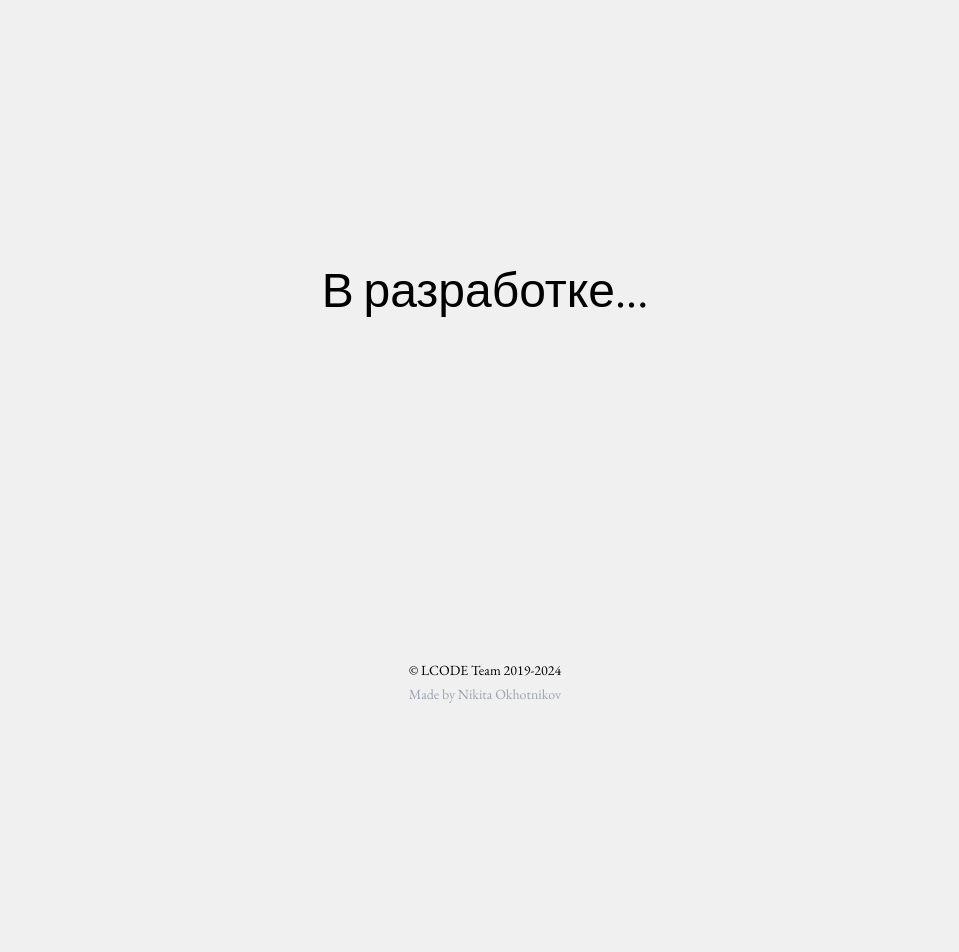
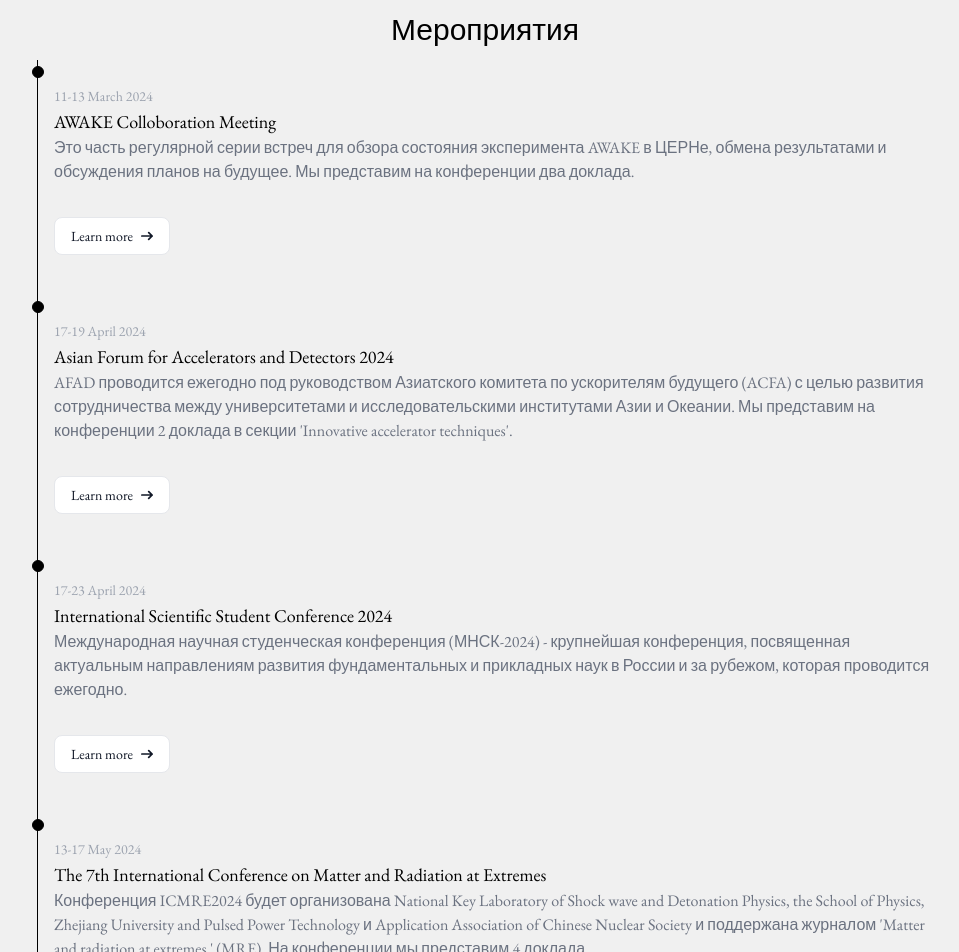
Before and after one commit to nikiquark/lcode_site, a Next.js app: page /ru/students in a window 1280 px wide. Shown: the part 80-1032 px from the top of the page, without its empty margins (155-1114 px from the left). Before the commit the page ends 800 px from the top, so only its background shows below. Built offline with nearby package versions, Linux system fonts and the light colour scheme.

Commit message:
feat: timeline in /students

```diff
--- a/src/app/(en)/students/page.tsx
+++ b/src/app/(en)/students/page.tsx
@@ -1,4 +1,7 @@
+import Timeline_en from '@/components/Timeline/Timeline_en'
+import times from '@/components/Timeline/times_en'
 import { Metadata } from 'next/types'
+
 
 export const metadata: Metadata = {
   title: 'LCODE — code for simulations of plasma wakefield acceleration',
@@ -10,8 +13,9 @@ export const metadata: Metadata = {
 
 export default function Students() {
   return (
-    <main className="flex-1 flex items-center justify-center text-5xl">
-      In developing...
+    <main className="flex-1 flex flex-col items-center mt-20 text-5xl">
+      <h2 className='text-3xl py-3'>Our timeline</h2>
+      <Timeline_en times={times}/>
     </main>
   )
 }
--- a/src/app/(ru)/ru/2d/page.tsx
+++ b/src/app/(ru)/ru/2d/page.tsx
@@ -94,7 +94,7 @@ export default function L2D() {
           className="flex flex-col items-center p-4 text-lg hover:-translate-y-2 duration-300"
         >
           {' '}
-          Explore
+          Узнать больше
           <FaAngleDown />{' '}
         </Link>
       </section>
--- a/src/app/(ru)/ru/page.tsx
+++ b/src/app/(ru)/ru/page.tsx
@@ -79,7 +79,7 @@ export default function L3D() {
           href="#theory"
           className="flex flex-col items-center p-4 text-lg hover:-translate-y-2 duration-300"
         >
-          Explore
+          Узнать больше
           <FaAngleDown />
         </Link>
       </section>
--- a/src/app/(ru)/ru/students/page.tsx
+++ b/src/app/(ru)/ru/students/page.tsx
@@ -1,5 +1,6 @@
+import Timeline_en from '@/components/Timeline/Timeline_en'
+import times from '@/components/Timeline/times_ru'
 import { Metadata } from 'next/types'
-
 export const metadata: Metadata = {
   title: 'LCODE — Код для моделирования кильватерного ускорения',
   description: '',
@@ -10,8 +11,9 @@ export const metadata: Metadata = {
 
 export default function Students() {
   return (
-    <main className="flex-1 flex items-center justify-center text-5xl">
-      В разработке...
-    </main>
+    <main className="flex-1 flex flex-col items-center mt-20 text-5xl">
+    <h2 className='text-3xl py-3'>Мероприятия</h2>
+      <Timeline_en times={times}/>
+  </main>
   )
 }
--- /dev/null
+++ b/src/components/Timeline/Timeline_en.tsx
@@ -0,0 +1,22 @@
+import type { Timeline_item } from './types'
+
+export default function Timeline_en({times}: {times: Timeline_item[]}) {
+    return (
+        <ol className="mx-4 lg:mx-48 relative border-s border-[color:rgb(var(--foreground-rgb))]">
+            {times.map(({ time, title, desc, href }, idx) => (
+                <li key={idx} className="mb-10 ms-4">
+                <div className="absolute w-3 h-3 bg-[color:rgb(var(--foreground-rgb))] rounded-full mt-1.5 -start-1.5 border border-[color:rgb(var(--foreground-rgb))]"></div>
+                <time className="mb-1 text-sm font-normal leading-none text-gray-400 dark:text-gray-500">{time}</time>
+                <h3 className="text-lg  text-[color:rgb(var(--foreground-rgb))]">{title}</h3>
+                <p className="mb-4 text-base font-normal  text-gray-500">{desc}</p>
+                {href&&
+                <a href={href} target="_blank" rel="noopener noreferrer" className="inline-flex items-center px-4 py-2 text-sm font-medium text-gray-900 bg-white border border-gray-200 rounded-lg hover:bg-gray-100 hover:text-blue-700 focus:z-10 focus:ring-4 focus:outline-none focus:ring-gray-100 focus:text-blue-700 ">Learn more <svg className="w-3 h-3 ms-2 rtl:rotate-180" aria-hidden="true" xmlns="http://www.w3.org/2000/svg" fill="none" viewBox="0 0 14 10">
+            <path stroke="currentColor" strokeLinecap="round" strokeLinejoin="round" strokeWidth="2" d="M1 5h12m0 0L9 1m4 4L9 9"/>
+        </svg></a>}
+            </li>
+            ))}
+
+
+        </ol>
+    )
+}
--- /dev/null
+++ b/src/components/Timeline/index.ts
@@ -0,0 +1,3 @@
+import type { Timeline_item } from './types';
+
+export type { Timeline_item };
--- /dev/null
+++ b/src/components/Timeline/times_en.ts
@@ -0,0 +1,34 @@
+import type { Timeline_item } from './types';
+
+
+const times: Timeline_item[] = [{
+    time: "11-13 March 2024",
+    title: "AWAKE Colloboration Meeting",
+    desc: "This is part of the regular series of meetings to review the status of the AWAKE experiment at CERN, share results and discuss plans for the future. We will be presenting 2 papers at the conference.",
+    href: "https://indico.cern.ch/event/1368982/"
+},
+{
+    time: "17-19 April 2024",
+    title: "Asian Forum for Accelerators and Detectors 2024",
+    desc: "AFADs are held annually under the guidance of Asian Committee for Future Accelerators (ACFA) to promote collaboration among universities and research institutes in Asia and Oceania. We will be presenting 2 papers at the conference in Section 'Innovative accelerator techniques'.",
+    href: "https://indico.nsrrc.org.tw/event/16/"
+},
+{
+    time: "17-23 April 2024",
+    title: "International Scientific Student Conference 2024",
+    desc: "The International Scientific Student Conference (ISSC-2024) is the largest conference, devoted to the actual fields of the development of fundamental and applied sciences in Russia and abroad, which is held annually.",
+    href: "https://conf.nsu.ru/en/issc_2024"
+},
+{
+    time: "13-17 May 2024",
+    title: "The 7th International Conference on Matter and Radiation at Extremes",
+    desc: "ICMRE2024 will be hosted by the National Key Laboratory of Shock wave and Detonation Physics, the School of Physics, Zhejiang University, and Pulsed Power Technology and Application Association of Chinese Nuclear Society, and supported by the journal Matter and radiation at extremes (MRE). We will be presenting 4 papers at the conference.",
+    href: "http://icmre2024.mre.org.cn/en-us/index.html"
+},
+{
+    time: "15-20 June 2024",
+    title: "Defense of students' final works",
+    desc: "This year we have 2 master’s students and 1 bachelor’s degree defending their defense.",
+}]
+
+export default times;
--- /dev/null
+++ b/src/components/Timeline/times_ru.ts
@@ -0,0 +1,34 @@
+import type { Timeline_item } from './types';
+
+
+const times: Timeline_item[] = [{
+    time: "11-13 March 2024",
+    title: "AWAKE Colloboration Meeting",
+    desc: "Это часть регулярной серии встреч для обзора состояния эксперимента AWAKE в ЦЕРНе, обмена результатами и обсуждения планов на будущее. Мы представим на конференции два доклада.",
+    href: "https://indico.cern.ch/event/1368982/"
+},
+{
+    time: "17-19 April 2024",
+    title: "Asian Forum for Accelerators and Detectors 2024",
+    desc: "AFAD проводится ежегодно под руководством Азиатского комитета по ускорителям будущего (ACFA) с целью развития сотрудничества между университетами и исследовательскими институтами Азии и Океании. Мы представим на конференции 2 доклада в секции 'Innovative accelerator techniques'.",
+    href: "https://indico.nsrrc.org.tw/event/16/"
+},
+{
+    time: "17-23 April 2024",
+    title: "International Scientific Student Conference 2024",
+    desc: "Международная научная студенческая конференция (МНСК-2024) - крупнейшая конференция, посвященная актуальным направлениям развития фундаментальных и прикладных наук в России и за рубежом, которая проводится ежегодно.",
+    href: "https://conf.nsu.ru/en/issc_2024"
+},
+{
+    time: "13-17 May 2024",
+    title: "The 7th International Conference on Matter and Radiation at Extremes",
+    desc: "Конференция ICMRE2024 будет организована National Key Laboratory of Shock wave and Detonation Physics, the School of Physics, Zhejiang University and Pulsed Power Technology и Application Association of Chinese Nuclear Society и поддержана журналом 'Matter and radiation at extremes ' (MRE). На конференции мы представим 4 доклада.",
+    href: "http://icmre2024.mre.org.cn/en-us/index.html"
+},
+{
+    time: "15-20 June 2024",
+    title: "Защита выпускных работ студентов",
+    desc: "В этом году у нас защищаются 2 магистранта и 1 бакалавр.",
+}]
+
+export default times;
--- /dev/null
+++ b/src/components/Timeline/types.ts
@@ -0,0 +1,7 @@
+interface Timeline_item{
+    time: string,
+    title: string,
+    desc: string,
+    href?: string
+}
+export type { Timeline_item };
```
Also changed, not shown: public/time_en.json (added, +15 -0 lines).
